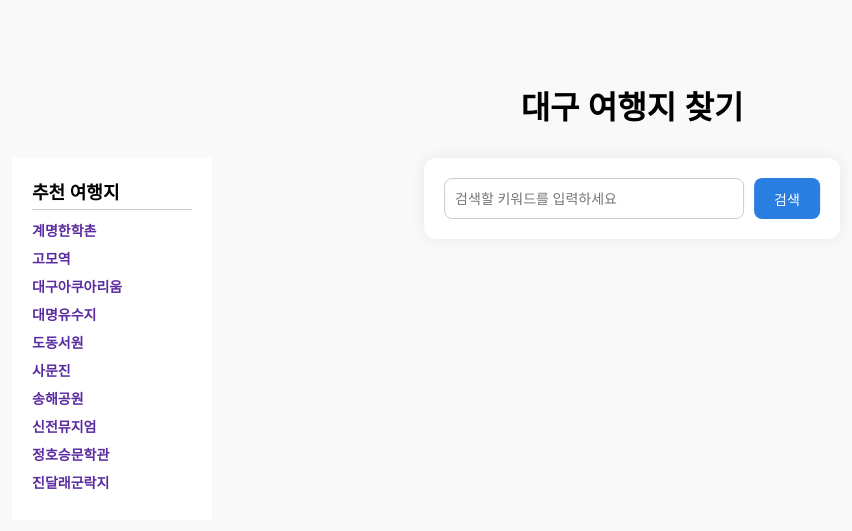
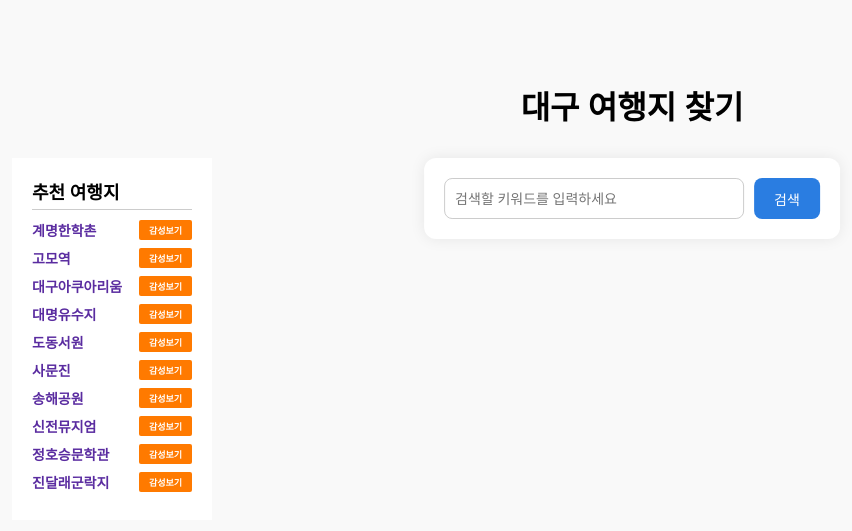
Before and after one commit to dlgudwn55/capstone, a Flask app: page / in a window 1280 px wide. Shown: the top 531 px of the page, without its empty margins (8-860 px from the left). Run offline with Flask 3, Linux system fonts and the light colour scheme.

Commit message:
"홈화면 추천 여행지에 '감성보기' 버튼 추가"

```diff
--- a/app/static/style.css
+++ b/app/static/style.css
@@ -66,10 +66,36 @@ aside h3 {
 }
 
 aside h6 {
+    display: flex;
+    align-items: center;
     font-size: 14px;
     margin: 8px 0;
     color: #333;
     cursor: pointer;
+    justify-content: space-between;
+}
+
+/* .aside h6 {
+    display: flex;
+    align-items: center;
+} */
+
+.aside a {
+    margin-right: 10px;
+}
+
+.aside button {
+    background-color: #ff7a00;
+    color: white;
+    padding: 0px 10px;
+    border: none;
+    border-radius: 2px;
+    font-size: 9px;
+    font-weight: bold;
+    cursor: pointer;
+
+    height: 20px;
+    align-items: center;
 }
 
 main {
--- a/app/templates/index.html
+++ b/app/templates/index.html
@@ -13,18 +13,18 @@
         <h1>대구 여행지 찾기</h1>
     </header>
     <div class="container">
-        <aside>
+        <aside class="aside">
             <h3>추천 여행지</h3>
-            <h6><a href="/site?q=계명한학촌">계명한학촌</a></h6>
-            <h6><a href="/site?q=고모역">고모역</a></h6>
-            <h6><a href="/site?q=대구아쿠아리움">대구아쿠아리움</a></h6>
-            <h6><a href="/site?q=대명유수지">대명유수지</a></h6>
-            <h6><a href="/site?q=도동서원">도동서원</a></h6>
-            <h6><a href="/site?q=사문진">사문진</a></h6>
-            <h6><a href="/site?q=송해공원">송해공원</a></h6>
-            <h6><a href="/site?q=신전뮤지엄">신전뮤지엄</a></h6>
-            <h6><a href="/site?q=정호승문학관">정호승문학관</a></h6>
-            <h6><a href="/site?q=진달래군락지">진달래군락지</a></h6>
+            <h6><a href="/site?q=계명한학촌">계명한학촌</a><button>감성보기</button></h6>
+            <h6><a href="/site?q=고모역">고모역</a><button>감성보기</button></h6>
+            <h6><a href="/site?q=대구아쿠아리움">대구아쿠아리움</a><button>감성보기</button></h6>
+            <h6><a href="/site?q=대명유수지">대명유수지</a><button>감성보기</button></h6>
+            <h6><a href="/site?q=도동서원">도동서원</a><button>감성보기</button></h6>
+            <h6><a href="/site?q=사문진">사문진</a><button>감성보기</button></h6>
+            <h6><a href="/site?q=송해공원">송해공원</a><button>감성보기</button></h6>
+            <h6><a href="/site?q=신전뮤지엄">신전뮤지엄</a><button>감성보기</button></h6>
+            <h6><a href="/site?q=정호승문학관">정호승문학관</a><button>감성보기</button></h6>
+            <h6><a href="/site?q=진달래군락지">진달래군락지</a><button>감성보기</button></h6>
         </aside>
         <form method="get" action="/search">
             <input type="text" name="q" id="text-index" placeholder="검색할 키워드를 입력하세요" required />
```
